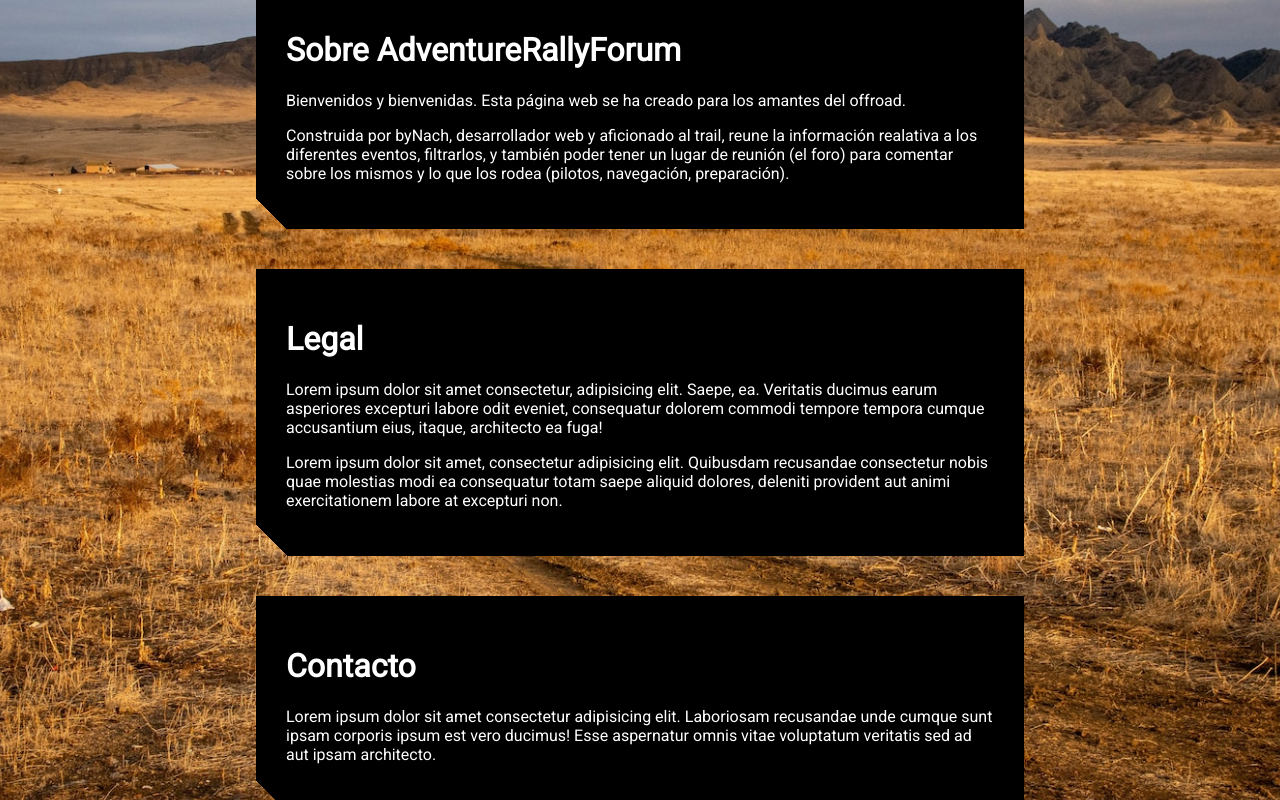
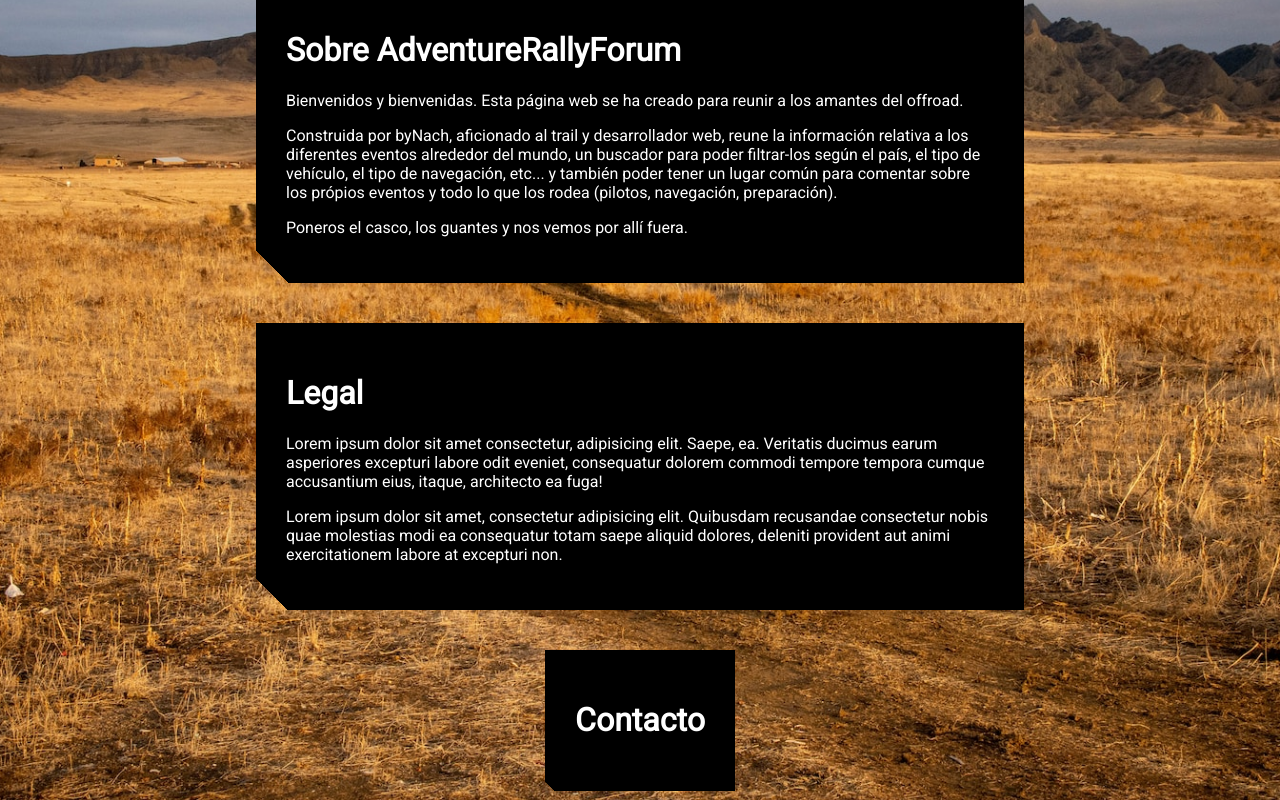
Before and after one commit to byNach/AdventureRallyForum, a React (Vite) app in the folder AdventureRallyForum/: page /Info in a window 1280 px wide. Shown: the part 280-1080 px from the top of the page. Built offline with nearby package versions, Linux system fonts and the light colour scheme; no server answers.

Commit message:
C/ text on Sobre AdventureRallyForum

```diff
--- a/AdventureRallyForum/src/Pages/InfoPage.jsx
+++ b/AdventureRallyForum/src/Pages/InfoPage.jsx
@@ -10,9 +10,17 @@
         <div className="Card-info">
           <h1>Sobre AdventureRallyForum</h1>
           <p>
-            Bienvenidos y bienvenidas. Esta página web se ha creado para los amantes del offroad.
+            Bienvenidos y bienvenidas. Esta página web se ha creado para reunir
+            a los amantes del offroad.
           </p>
-          <p>Construida por byNach, desarrollador web y aficionado al trail, reune la información realativa a los diferentes eventos, filtrarlos, y también poder tener un lugar de reunión (el foro) para comentar sobre los mismos y lo que los rodea (pilotos, navegación, preparación).</p>
+          <p>
+            Construida por byNach, aficionado al trail y desarrollador web,
+            reune la información relativa a los diferentes eventos alrededor del mundo, un buscador para poder filtrar-los según el país, el tipo de
+            vehículo, el tipo de navegación, etc... y también poder tener un
+            lugar común para comentar sobre los própios eventos y todo lo que
+            los rodea (pilotos, navegación, preparación).
+          </p>
+          <p>Poneros el casco, los guantes y nos vemos por allí fuera.</p>
         </div>
         <div className="Card-info">
           <h1>Legal</h1>
@@ -22,16 +30,19 @@
             consequatur dolorem commodi tempore tempora cumque accusantium eius,
             itaque, architecto ea fuga!
           </p>
-          <p>Lorem ipsum dolor sit amet, consectetur adipisicing elit. Quibusdam recusandae consectetur nobis quae molestias modi ea consequatur totam saepe aliquid dolores, deleniti provident aut animi exercitationem labore at excepturi non.</p>
+          <p>
+            Lorem ipsum dolor sit amet, consectetur adipisicing elit. Quibusdam
+            recusandae consectetur nobis quae molestias modi ea consequatur
+            totam saepe aliquid dolores, deleniti provident aut animi
+            exercitationem labore at excepturi non.
+          </p>
         </div>
         <div className="Card-info">
           <h1>Contacto</h1>
-          <p>
-            Lorem ipsum dolor sit amet consectetur adipisicing elit. Laboriosam
-            recusandae unde cumque sunt ipsam corporis ipsum est vero ducimus!
-            Esse aspernatur omnis vitae voluptatum veritatis sed ad aut ipsam
-            architecto.
-          </p>
+          <div className="Contact-box">
+            <div className="Mail-box"></div>
+            <div className="LinkedIn-box"></div>
+          </div>
         </div>
       </div>
       <Footer />
```
